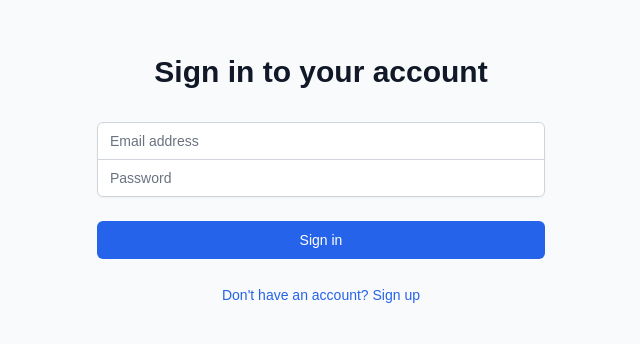
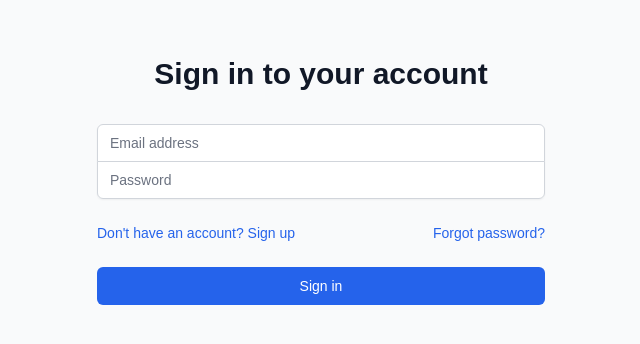
Before and after one commit to abdirahman1104/solang, a Next.js app: page /auth in a window 1280 px wide. Shown: the part 232-576 px from the top of the page, without its empty margins (319-959 px from the left). Built offline with nearby package versions, Linux system fonts and the light colour scheme; no server answers.

Commit message:
modified

```diff
--- a/src/app/auth/page.js
+++ b/src/app/auth/page.js
@@ -1,6 +1,7 @@
 'use client';
-import { useState } from 'react';
+import { useState, useEffect } from 'react';
 import { supabase } from '@/utils/supabase';
+import { useRouter } from 'next/navigation';
 
 export default function Auth() {
   const [email, setEmail] = useState('');
@@ -8,6 +9,19 @@ export default function Auth() {
   const [loading, setLoading] = useState(false);
   const [error, setError] = useState(null);
   const [isSignUp, setIsSignUp] = useState(false);
+  const [isReset, setIsReset] = useState(false);
+  const router = useRouter();
+
+  // Check for password reset token in URL
+  useEffect(() => {
+    const handlePasswordReset = async () => {
+      const hash = window.location.hash;
+      if (hash && hash.includes('type=recovery')) {
+        setIsReset(true);
+      }
+    };
+    handlePasswordReset();
+  }, []);
 
   const handleAuth = async (e) => {
     e.preventDefault();
@@ -15,7 +29,15 @@ export default function Auth() {
       setLoading(true);
       setError(null);
 
-      if (isSignUp) {
+      if (isReset) {
+        // Handle password reset
+        const { data, error } = await supabase.auth.updateUser({
+          password: password
+        });
+        if (error) throw error;
+        alert('Password updated successfully!');
+        router.push('/dashboards');
+      } else if (isSignUp) {
         // Sign up
         const { data, error } = await supabase.auth.signUp({
           email,
@@ -33,7 +55,7 @@ export default function Auth() {
           password,
         });
         if (error) throw error;
-        window.location.href = '/dashboards';
+        router.push('/dashboards');
       }
     } catch (error) {
       setError(error.message);
@@ -41,6 +63,61 @@ export default function Auth() {
       setLoading(false);
     }
   };
+
+  const handlePasswordReset = async (e) => {
+    e.preventDefault();
+    try {
+      setLoading(true);
+      setError(null);
+      const { data, error } = await supabase.auth.resetPasswordForEmail(email, {
+        redirectTo: `${window.location.origin}/auth`,
+      });
+      if (error) throw error;
+      alert('Check your email for the password reset link!');
+    } catch (error) {
+      setError(error.message);
+    } finally {
+      setLoading(false);
+    }
+  };
+
+  if (isReset) {
+    return (
+      <div className="min-h-screen flex items-center justify-center bg-gray-50 dark:bg-gray-900 py-12 px-4 sm:px-6 lg:px-8">
+        <div className="max-w-md w-full space-y-8">
+          <div>
+            <h2 className="mt-6 text-center text-3xl font-extrabold text-gray-900 dark:text-white">
+              Set New Password
+            </h2>
+          </div>
+          <form className="mt-8 space-y-6" onSubmit={handleAuth}>
+            {error && (
+              <div className="bg-red-50 dark:bg-red-900/20 p-4 rounded-md">
+                <p className="text-sm text-red-700 dark:text-red-200">{error}</p>
+              </div>
+            )}
+            <div>
+              <input
+                type="password"
+                required
+                value={password}
+                onChange={(e) => setPassword(e.target.value)}
+                className="appearance-none rounded-md relative block w-full px-3 py-2 border border-gray-300 dark:border-gray-700 placeholder-gray-500 dark:placeholder-gray-400 text-gray-900 dark:text-white focus:outline-none focus:ring-blue-500 focus:border-blue-500 focus:z-10 sm:text-sm dark:bg-gray-800"
+                placeholder="New Password"
+              />
+            </div>
+            <button
+              type="submit"
+              disabled={loading}
+              className="group relative w-full flex justify-center py-2 px-4 border border-transparent text-sm font-medium rounded-md text-white bg-blue-600 hover:bg-blue-700 focus:outline-none focus:ring-2 focus:ring-offset-2 focus:ring-blue-500 disabled:opacity-50"
+            >
+              {loading ? 'Updating...' : 'Update Password'}
+            </button>
+          </form>
+        </div>
+      </div>
+    );
+  }
 
   return (
     <div className="min-h-screen flex items-center justify-center bg-gray-50 dark:bg-gray-900 py-12 px-4 sm:px-6 lg:px-8">
@@ -79,6 +156,29 @@ export default function Auth() {
             </div>
           </div>
 
+          <div className="flex items-center justify-between">
+            <div className="text-sm">
+              <button
+                type="button"
+                onClick={() => setIsSignUp(!isSignUp)}
+                className="text-blue-600 dark:text-blue-400 hover:text-blue-500"
+              >
+                {isSignUp
+                  ? 'Already have an account? Sign in'
+                  : "Don't have an account? Sign up"}
+              </button>
+            </div>
+            <div className="text-sm">
+              <button
+                type="button"
+                onClick={handlePasswordReset}
+                className="text-blue-600 dark:text-blue-400 hover:text-blue-500"
+              >
+                Forgot password?
+              </button>
+            </div>
+          </div>
+
           <div>
             <button
               type="submit"
@@ -88,18 +188,6 @@ export default function Auth() {
               {loading ? 'Loading...' : (isSignUp ? 'Sign up' : 'Sign in')}
             </button>
           </div>
-
-          <div className="text-center">
-            <button
-              type="button"
-              onClick={() => setIsSignUp(!isSignUp)}
-              className="text-sm text-blue-600 dark:text-blue-400 hover:text-blue-500"
-            >
-              {isSignUp
-                ? 'Already have an account? Sign in'
-                : "Don't have an account? Sign up"}
-            </button>
-          </div>
         </form>
       </div>
     </div>
```
